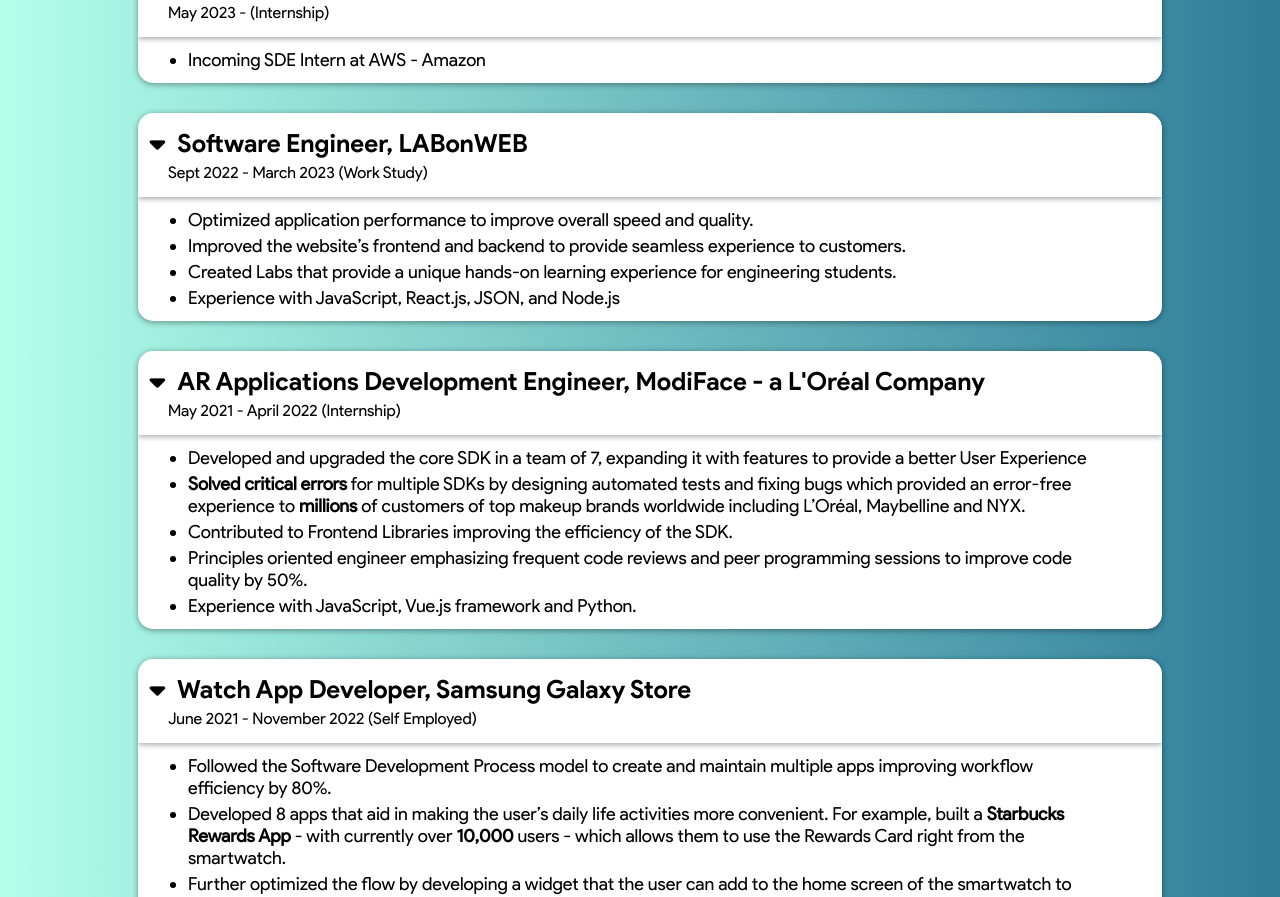
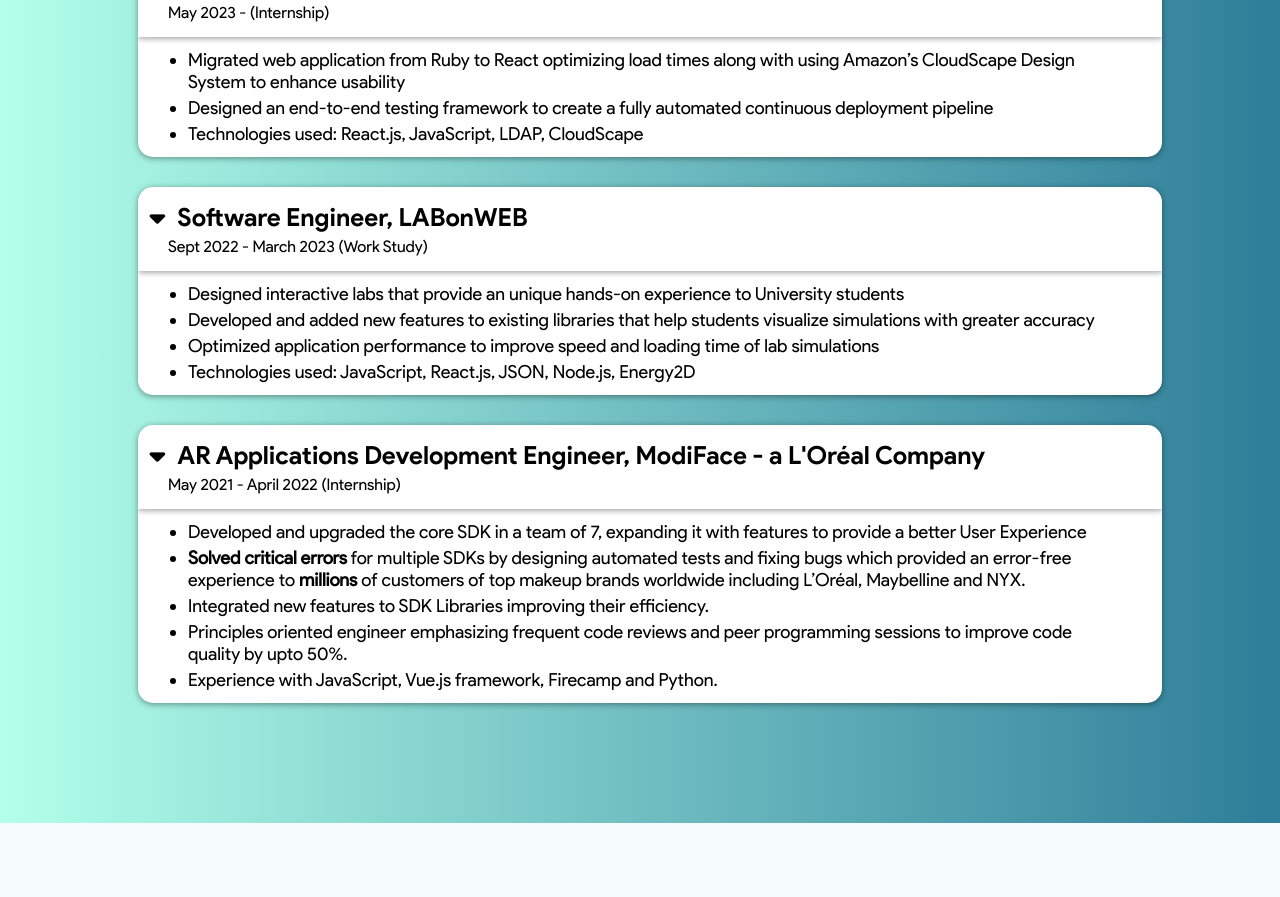
Before and after one commit to parth-commits/parth-commits.github.io, a React (Create React App) app: page / in a window 1280 px wide. Shown: the part 2691-3588 px from the top of the page. Built offline with nearby package versions, Linux system fonts and the light colour scheme; the HTML template or start-up script is replaced by a standard one.

Commit message:
update info

```diff
--- a/src/components/EducationView/EducationItems.js
+++ b/src/components/EducationView/EducationItems.js
@@ -6,7 +6,7 @@ export const EducationItems = [
         isExpanded: true,
         descriptionItems: [
             {
-                title: 'U of T Dean\'s Scholar (cGPA: 3.7)',
+                title: 'U of T Dean\'s Scholar (cGPA: 3.72)',
                 sublist: [],
             },
             {
@@ -18,13 +18,13 @@ export const EducationItems = [
                 sublist: [
                     'Computational Linguistics (CSC485)',
                     'Formal Methods in Software Design (CSC465)',
-                    'Business of Software (CSC454) <b><i>(in progress)</i></b>',
+                    'Business of Software (CSC454)',
                     'Algorithm Design and Ananlysis (CSC373)',
-                    'Operating Systems (CSC369) <b><i>(in progress)</i></b>',
+                    'Operating Systems (CSC369)',
                     'Introduction to Database Systems (CSC343)',
                     'Interactive Computational Media (CSC318)',
                     'Programming on the Web (CSC309)',
-                    'Introduction to Software Engineering (CSC301) <b><i>(in progress)</i></b>',
+                    'Introduction to Software Engineering (CSC301)',
                     'Probability and Statistics with Computer Applications (STA247)',
                     'Data Structures and Analysis (CSC263)',
                     'Computer Organization(CSC258)',
--- a/src/components/TimelineView/TimelineItems.js
+++ b/src/components/TimelineView/TimelineItems.js
@@ -5,7 +5,9 @@ export const TimelineItems = [
         time: 'May 2023 - (Internship)',
         isExpanded: true,
         descriptionItems: [
-            'Incoming SDE Intern at AWS - Amazon',
+            'Migrated web application from Ruby to React optimizing load times along with using Amazon’s CloudScape Design System to enhance usability',
+            'Designed an end-to-end testing framework to create a fully automated continuous deployment pipeline',
+            'Technologies used: React.js, JavaScript, LDAP, CloudScape',
         ],
         isNew: true,
     },
@@ -15,10 +17,10 @@ export const TimelineItems = [
         time: 'Sept 2022 - March 2023 (Work Study)',
         isExpanded: true,
         descriptionItems: [
-            'Optimized application performance to improve overall speed and quality.',
-            'Improved the website’s frontend and backend to provide seamless experience to customers.',
-            'Created Labs that provide a unique hands-on learning experience for engineering students.',
-            'Experience with JavaScript, React.js, JSON, and Node.js',
+            'Designed interactive labs that provide an unique hands-on experience to University students',
+            'Developed and added new features to existing libraries that help students visualize simulations with greater accuracy',
+            'Optimized application performance to improve speed and loading time of lab simulations',
+            'Technologies used: JavaScript, React.js, JSON, Node.js, Energy2D',
 
         ],
     },
@@ -30,22 +32,9 @@ export const TimelineItems = [
         descriptionItems: [
             'Developed and upgraded the core SDK in a team of 7, expanding it with features to provide a better User Experience',
             '<b>Solved critical errors</b> for multiple SDKs by designing automated tests and fixing bugs which provided an error-free experience to <b>millions</b> of customers of top makeup brands worldwide including L’Oréal, Maybelline and NYX.',
-            'Contributed to Frontend Libraries improving the efficiency of the SDK.',
-            'Principles oriented engineer emphasizing frequent code reviews and peer programming sessions to improve code quality by 50%.',
-            'Experience with JavaScript, Vue.js framework and Python.',
-        ],
-    },
-    {
-        position: 'Watch App Developer',
-        company: 'Samsung Galaxy Store',
-        time: 'June 2021 - November 2022 (Self Employed)',
-        isExpanded: true,
-        descriptionItems: [
-            'Followed the Software Development Process model to create and maintain multiple apps improving workflow efficiency by 80%.',
-            'Developed 8 apps that aid in making the user’s daily life activities more convenient. For example, built a <a href="https://galaxy.store/starbucks" target="_blank"><b>Starbucks Rewards App</b></a> - with currently over <b class="confetti-items">10,000</b> users - which allows them to use the Rewards Card right from the smartwatch.',
-            'Further optimized the flow by developing a widget that the user can add to the home screen of the smartwatch to improve time to scan the Rewards code by 90%',
-            'Other interesting apps include: <a href="https://galaxy.store/sqadoxczl" target="_blank"> <b> SB Scan + Pay</b></a>, <a href="https://galaxy.store/tims1" target="_blank"><b>Tims Rewards</b></a>, <a href="https://galaxy.store/tic1" target="_blank"><b>TicTacToe</b></a>, <a href="https://galaxy.store/sudoku3" target="_blank"><b>Sudoku</b></a>.',
-            'Total Downloads from all apps: <b class="confetti-items">20,000+</b>',
+            'Integrated new features to SDK Libraries improving their efficiency.',
+            'Principles oriented engineer emphasizing frequent code reviews and peer programming sessions to improve code quality by upto 50%.',
+            'Experience with JavaScript, Vue.js framework, Firecamp and Python.',
         ],
     },
 ]
```
